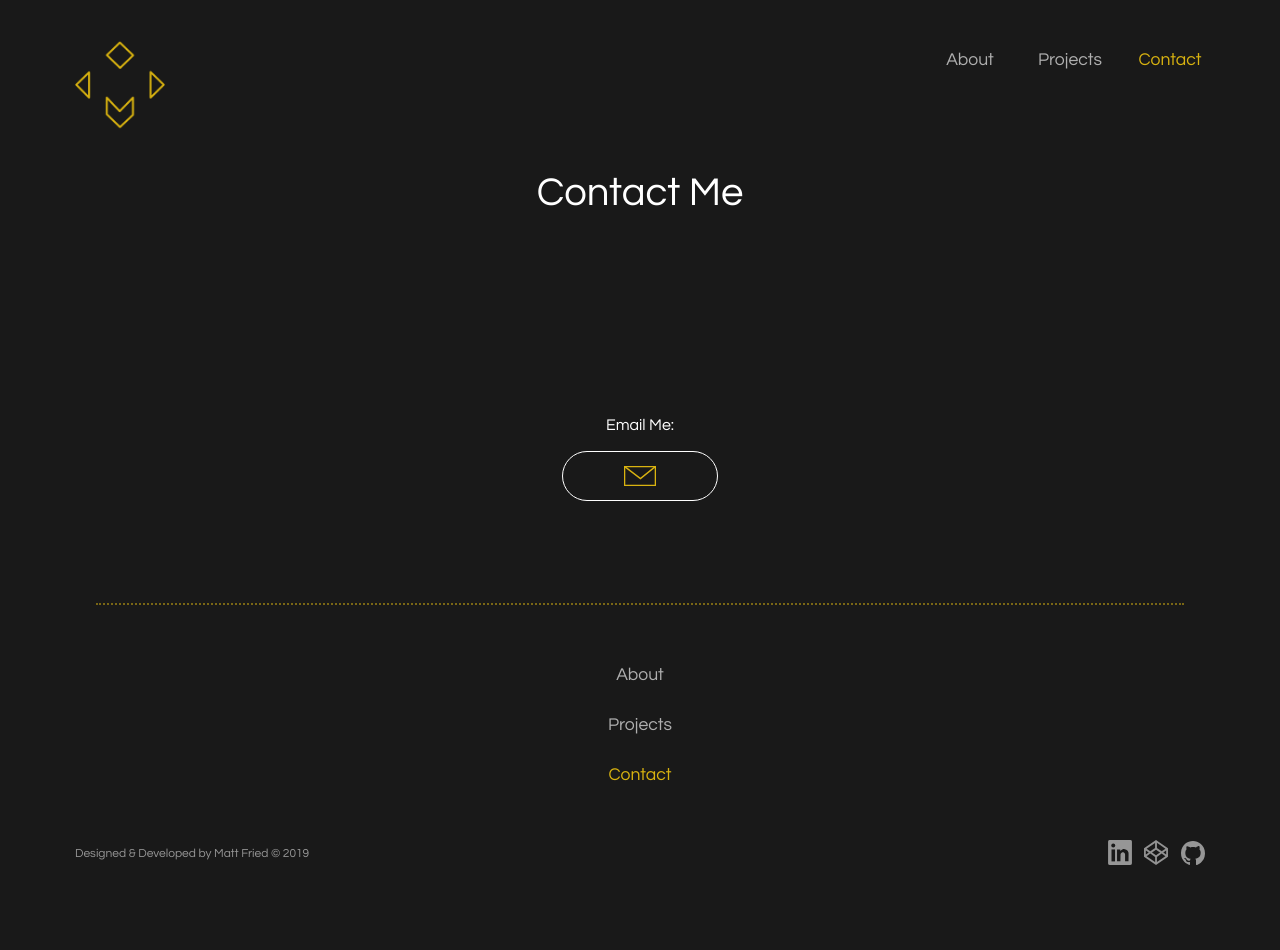
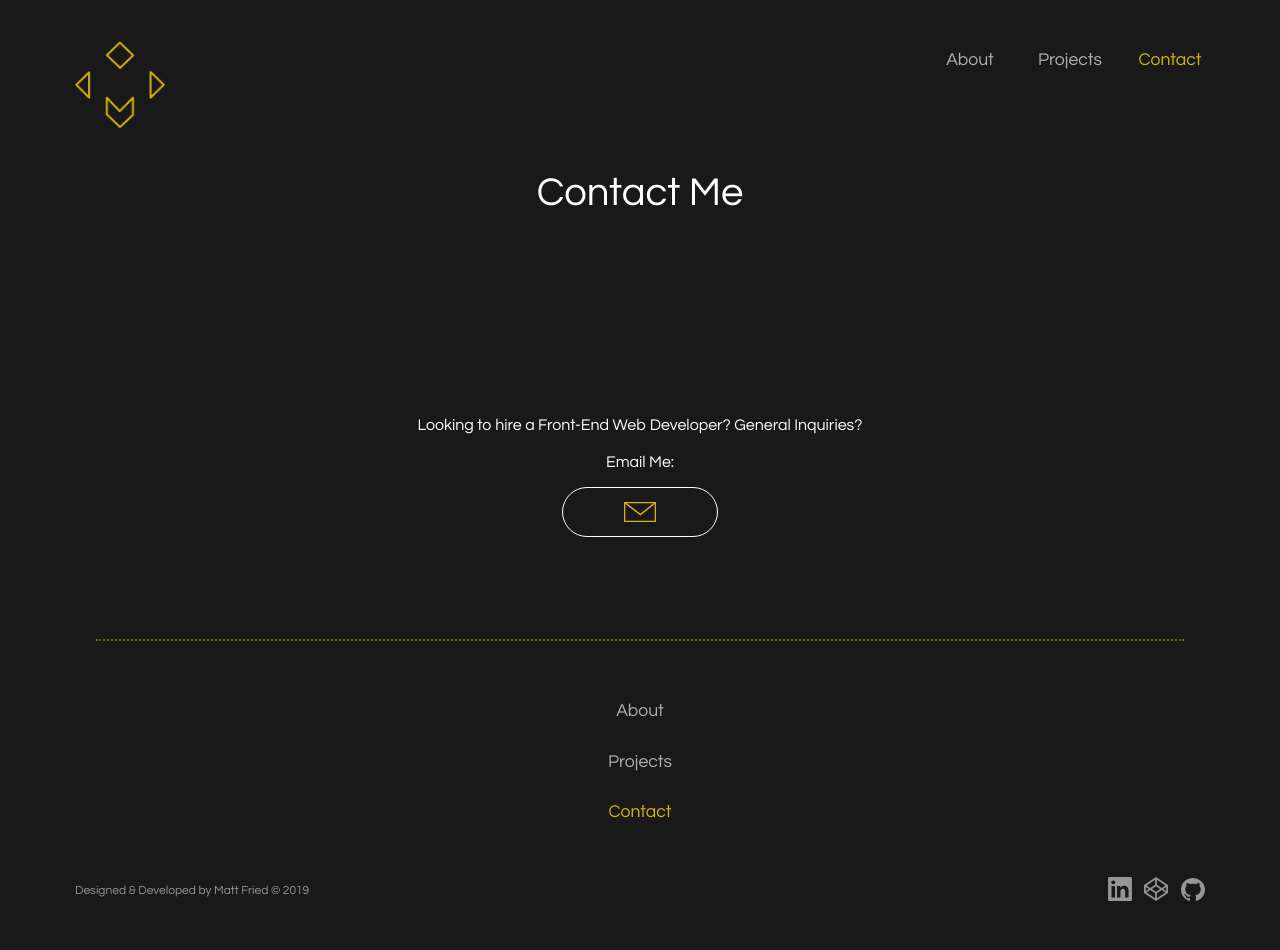
Before and after one commit to mattfried/portfolio, a PHP site: page /contact.php in a window 1280 px wide. Before the commit the page ends 865 px from the top, so only its background shows below. Run offline with PHP 8.4, Linux system fonts and the light colour scheme; some web fonts are replaced.

Commit message:
updated contact.php email me message

```diff
--- a/contact.php
+++ b/contact.php
@@ -21,7 +21,10 @@ include('includes/header.php');
       CONTACT SECTION
 ======================================-->
 <div class="contactSection">
-  <p>Email Me:</p>
+  <p>Looking to hire a Front-End Web Developer? General Inquiries?
+    <br />
+    <br />
+    Email Me:</p>
   <div class="contactButtonContainer">
     <a href="mailto:matt_fried@outlook.com"><button class="contactButton"><img src="img/email.svg" id="emailIcon" alt="email icon" /></button></a>
   </div>
```
